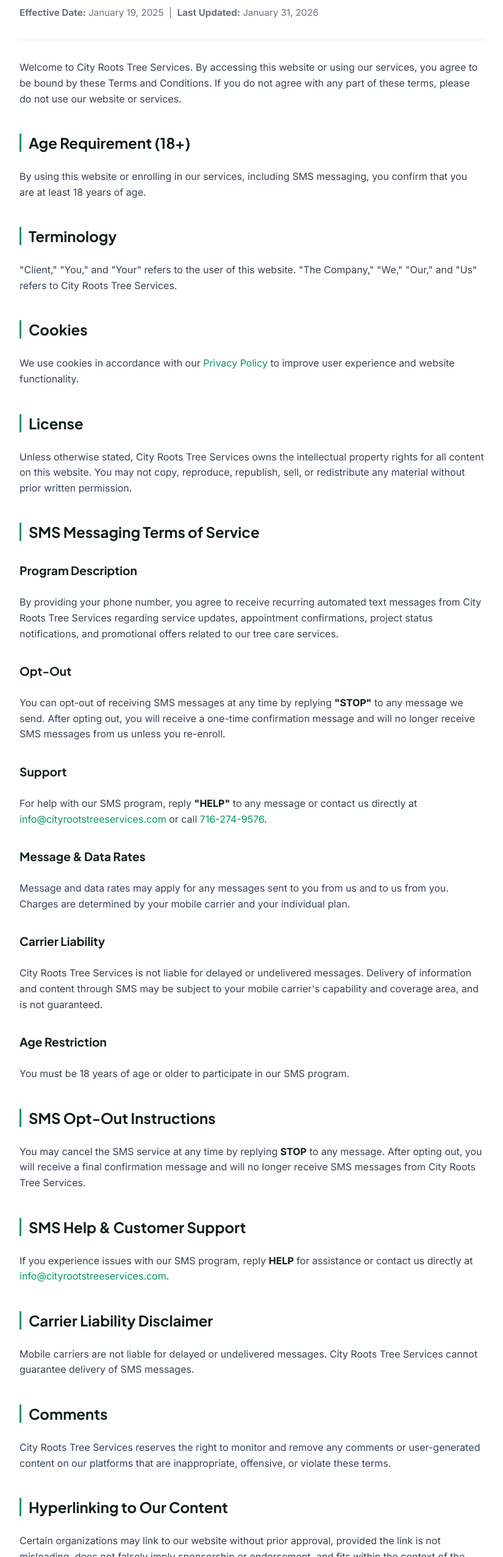
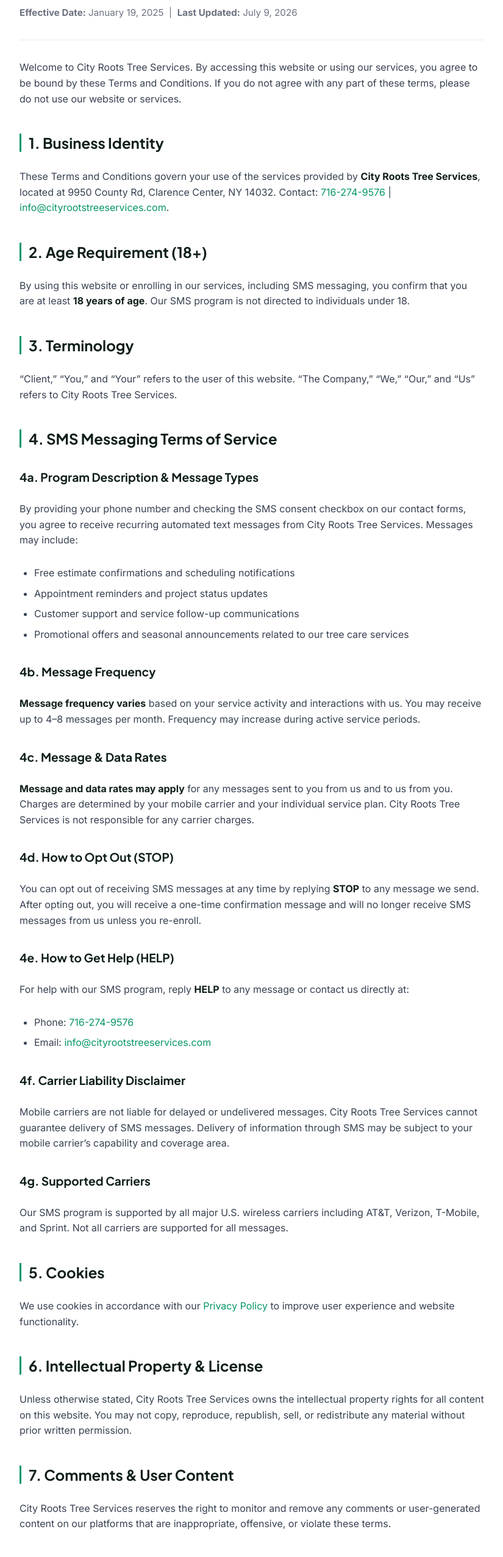
Before and after one commit to vithuvithurshanan/City-Roots-Tree-Services, a plain HTML site: page terms.html in a window 1280 px wide. Shown: the part 247-2800 px from the top of the page at 61% size, without its empty margins (227-1052 px from the left). Drawn offline with Linux system fonts and the light colour scheme.

Commit message:
fix the privacy policy and terms

```diff
--- a/terms.html
+++ b/terms.html
@@ -46,7 +46,7 @@
         <div class="policy-card">
           <div class="policy-header">
             <h1 id="terms-heading">Terms &amp; Conditions</h1>
-            <p><strong>Effective Date:</strong> January 19, 2025 &nbsp;|&nbsp; <strong>Last Updated:</strong> January 31, 2026</p>
+            <p><strong>Effective Date:</strong> January 19, 2025 &nbsp;|&nbsp; <strong>Last Updated:</strong> July 9, 2026</p>
           </div>
 
           <div class="policy-body">
@@ -55,96 +55,110 @@
               Welcome to City Roots Tree Services. By accessing this website or using our services, you agree to be bound by these Terms and Conditions. If you do not agree with any part of these terms, please do not use our website or services.
             </p>
 
-            <h2>Age Requirement (18+)</h2>
+            <!-- ===== SECTION 1: BUSINESS IDENTITY ===== -->
+            <h2>1. Business Identity</h2>
             <p>
-              By using this website or enrolling in our services, including SMS messaging, you confirm that you are at least 18 years of age.
+              These Terms and Conditions govern your use of the services provided by <strong>City Roots Tree Services</strong>, located at 9950 County Rd, Clarence Center, NY 14032. Contact: <a href="tel:7162749576" style="color:var(--accent-emerald)">716-274-9576</a> | <a href="mailto:info@cityrootstreeservices.com" style="color:var(--accent-emerald)">info@cityrootstreeservices.com</a>.
             </p>
 
-            <h2>Terminology</h2>
+            <!-- ===== SECTION 2: AGE REQUIREMENT ===== -->
+            <h2>2. Age Requirement (18+)</h2>
             <p>
-              "Client," "You," and "Your" refers to the user of this website. "The Company," "We," "Our," and "Us" refers to City Roots Tree Services.
+              By using this website or enrolling in our services, including SMS messaging, you confirm that you are at least <strong>18 years of age</strong>. Our SMS program is not directed to individuals under 18.
             </p>
 
-            <h2>Cookies</h2>
+            <!-- ===== SECTION 3: TERMINOLOGY ===== -->
+            <h2>3. Terminology</h2>
+            <p>
+              &ldquo;Client,&rdquo; &ldquo;You,&rdquo; and &ldquo;Your&rdquo; refers to the user of this website. &ldquo;The Company,&rdquo; &ldquo;We,&rdquo; &ldquo;Our,&rdquo; and &ldquo;Us&rdquo; refers to City Roots Tree Services.
+            </p>
+
+            <!-- ===== SECTION 4: SMS MESSAGING TERMS (A2P 10DLC REQUIRED) ===== -->
+            <h2>4. SMS Messaging Terms of Service</h2>
+
+            <h3>4a. Program Description &amp; Message Types</h3>
+            <p>
+              By providing your phone number and checking the SMS consent checkbox on our contact forms, you agree to receive recurring automated text messages from City Roots Tree Services. Messages may include:
+            </p>
+            <ul>
+              <li>Free estimate confirmations and scheduling notifications</li>
+              <li>Appointment reminders and project status updates</li>
+              <li>Customer support and service follow-up communications</li>
+              <li>Promotional offers and seasonal announcements related to our tree care services</li>
+            </ul>
+
+            <h3>4b. Message Frequency</h3>
+            <p>
+              <strong>Message frequency varies</strong> based on your service activity and interactions with us. You may receive up to 4&ndash;8 messages per month. Frequency may increase during active service periods.
+            </p>
+
+            <h3>4c. Message &amp; Data Rates</h3>
+            <p>
+              <strong>Message and data rates may apply</strong> for any messages sent to you from us and to us from you. Charges are determined by your mobile carrier and your individual service plan. City Roots Tree Services is not responsible for any carrier charges.
+            </p>
+
+            <h3>4d. How to Opt Out (STOP)</h3>
+            <p>
+              You can opt out of receiving SMS messages at any time by replying <strong>STOP</strong> to any message we send. After opting out, you will receive a one-time confirmation message and will no longer receive SMS messages from us unless you re-enroll.
+            </p>
+
+            <h3>4e. How to Get Help (HELP)</h3>
+            <p>
+              For help with our SMS program, reply <strong>HELP</strong> to any message or contact us directly at:
+            </p>
+            <ul>
+              <li>Phone: <a href="tel:7162749576" style="color:var(--accent-emerald)">716-274-9576</a></li>
+              <li>Email: <a href="mailto:info@cityrootstreeservices.com" style="color:var(--accent-emerald)">info@cityrootstreeservices.com</a></li>
+            </ul>
+
+            <h3>4f. Carrier Liability Disclaimer</h3>
+            <p>
+              Mobile carriers are not liable for delayed or undelivered messages. City Roots Tree Services cannot guarantee delivery of SMS messages. Delivery of information through SMS may be subject to your mobile carrier&rsquo;s capability and coverage area.
+            </p>
+
+            <h3>4g. Supported Carriers</h3>
+            <p>
+              Our SMS program is supported by all major U.S. wireless carriers including AT&amp;T, Verizon, T-Mobile, and Sprint. Not all carriers are supported for all messages.
+            </p>
+
+            <!-- ===== SECTION 5: COOKIES ===== -->
+            <h2>5. Cookies</h2>
             <p>
               We use cookies in accordance with our <a href="privacy.html" style="color:var(--accent-emerald)">Privacy Policy</a> to improve user experience and website functionality.
             </p>
 
-            <h2>License</h2>
+            <!-- ===== SECTION 6: LICENSE ===== -->
+            <h2>6. Intellectual Property &amp; License</h2>
             <p>
               Unless otherwise stated, City Roots Tree Services owns the intellectual property rights for all content on this website. You may not copy, reproduce, republish, sell, or redistribute any material without prior written permission.
             </p>
 
-            <!-- SMS MESSAGING TERMS (Part 2 — Required Format) -->
-            <h2>SMS Messaging Terms of Service</h2>
-
-            <h3>Program Description</h3>
-            <p>
-              By providing your phone number, you agree to receive recurring automated text messages from City Roots Tree Services regarding service updates, appointment confirmations, project status notifications, and promotional offers related to our tree care services.
-            </p>
-
-            <h3>Opt-Out</h3>
-            <p>
-              You can opt-out of receiving SMS messages at any time by replying <strong>"STOP"</strong> to any message we send. After opting out, you will receive a one-time confirmation message and will no longer receive SMS messages from us unless you re-enroll.
-            </p>
-
-            <h3>Support</h3>
-            <p>
-              For help with our SMS program, reply <strong>"HELP"</strong> to any message or contact us directly at <a href="mailto:info@cityrootstreeservices.com" style="color:var(--accent-emerald)">info@cityrootstreeservices.com</a> or call <a href="tel:7162749576" style="color:var(--accent-emerald)">716-274-9576</a>.
-            </p>
-
-            <h3>Message &amp; Data Rates</h3>
-            <p>
-              Message and data rates may apply for any messages sent to you from us and to us from you. Charges are determined by your mobile carrier and your individual plan.
-            </p>
-
-            <h3>Carrier Liability</h3>
-            <p>
-              City Roots Tree Services is not liable for delayed or undelivered messages. Delivery of information and content through SMS may be subject to your mobile carrier's capability and coverage area, and is not guaranteed.
-            </p>
-
-            <h3>Age Restriction</h3>
-            <p>
-              You must be 18 years of age or older to participate in our SMS program.
-            </p>
-            <!-- END SMS TERMS -->
-
-            <h2>SMS Opt-Out Instructions</h2>
-            <p>
-              You may cancel the SMS service at any time by replying <strong>STOP</strong> to any message. After opting out, you will receive a final confirmation message and will no longer receive SMS messages from City Roots Tree Services.
-            </p>
-
-            <h2>SMS Help &amp; Customer Support</h2>
-            <p>
-              If you experience issues with our SMS program, reply <strong>HELP</strong> for assistance or contact us directly at <a href="mailto:info@cityrootstreeservices.com" style="color:var(--accent-emerald)">info@cityrootstreeservices.com</a>.
-            </p>
-
-            <h2>Carrier Liability Disclaimer</h2>
-            <p>
-              Mobile carriers are not liable for delayed or undelivered messages. City Roots Tree Services cannot guarantee delivery of SMS messages.
-            </p>
-
-            <h2>Comments</h2>
+            <!-- ===== SECTION 7: COMMENTS ===== -->
+            <h2>7. Comments &amp; User Content</h2>
             <p>
               City Roots Tree Services reserves the right to monitor and remove any comments or user-generated content on our platforms that are inappropriate, offensive, or violate these terms.
             </p>
 
-            <h2>Hyperlinking to Our Content</h2>
-            <p>
-              Certain organizations may link to our website without prior approval, provided the link is not misleading, does not falsely imply sponsorship or endorsement, and fits within the context of the linking party's site.
-            </p>
-
-            <h2>Content Liability</h2>
+            <!-- ===== SECTION 8: CONTENT LIABILITY ===== -->
+            <h2>8. Content Liability</h2>
             <p>
               We are not responsible for content that appears on external websites linking to us. You agree to defend and protect City Roots Tree Services against any claims arising from your website or digital properties.
             </p>
 
-            <h2>Disclaimer</h2>
+            <!-- ===== SECTION 9: DISCLAIMER ===== -->
+            <h2>9. Disclaimer</h2>
             <p>
               To the maximum extent permitted by applicable law, City Roots Tree Services excludes all warranties, representations, and conditions relating to our website and services. We are not liable for any loss or damage (including, without limitation, damage for loss of business, profits, or revenue) arising from the use of our website or services.
             </p>
 
-            <h2>Contact Information</h2>
+            <!-- ===== SECTION 10: CHANGES TO TERMS ===== -->
+            <h2>10. Changes to These Terms</h2>
+            <p>
+              We reserve the right to update these Terms and Conditions at any time. Changes will be posted on this page with a revised &ldquo;Last Updated&rdquo; date. Continued use of our website or services constitutes acceptance of the updated terms.
+            </p>
+
+            <!-- ===== SECTION 11: CONTACT INFORMATION ===== -->
+            <h2>11. Contact Information</h2>
             <p>For questions about these Terms and Conditions, please contact us:</p>
             <ul>
               <li><strong>Company:</strong> City Roots Tree Services</li>
@@ -165,7 +179,7 @@
       <div class="footer-grid">
         <div class="footer-brand">
           <a href="index.html" class="logo" aria-label="City Roots Tree Services Home">
-            <svg viewBox="0 0 24 24" width="32" height="32" fill="var(--accent-emerald)" aria-hidden="true"><path d="M17 8C8 10 5.9 16.17 3.82 21.34L5.71 22l1-2.3A4.49 4.49 0 0 0 8 20C19 20 22 3 22 3c-1 2-8 2-8 2 2-2 2-4 2-4-3 2-5 4-5 8S12 17 12 17s0-5 3-7c-1.84 3.16-2 8-2 8s-3.12-6-3-9c.1-2.72 2-5 7-8z"/></svg>
+            <img src="images/logo.png" alt="City Roots Tree Services Logo" class="logo-img" />
             <span>City<span class="text-gradient-green">Roots</span> Tree Services</span>
           </a>
           <p>Certified arborists providing expert tree care services across Clarence Center and Western New York.</p>
```
Also changed, not shown: privacy.html (+83 -38 lines), 1 other file.
